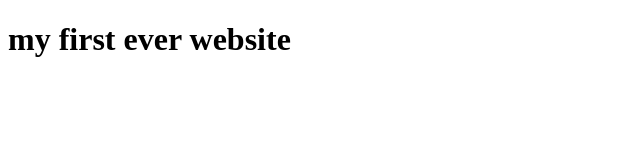
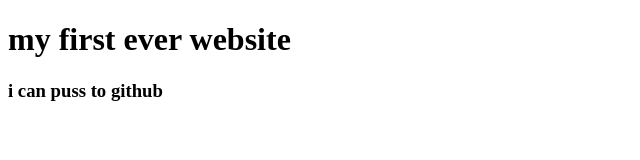
Before and after one commit to rafayedrocky/my-first-website, a plain HTML site: page index.html in a window 1280 px wide. Shown: the whole page, without its empty margins (0-640 px from the left). Drawn offline with Linux system fonts and the light colour scheme.

Commit message:
learned github

```diff
--- a/index.html
+++ b/index.html
@@ -7,5 +7,6 @@
 </head>
 <body>
     <h1> my first ever website</h1>
+    <h3> i can puss to github</h3>
 </body>
 </html>
```
